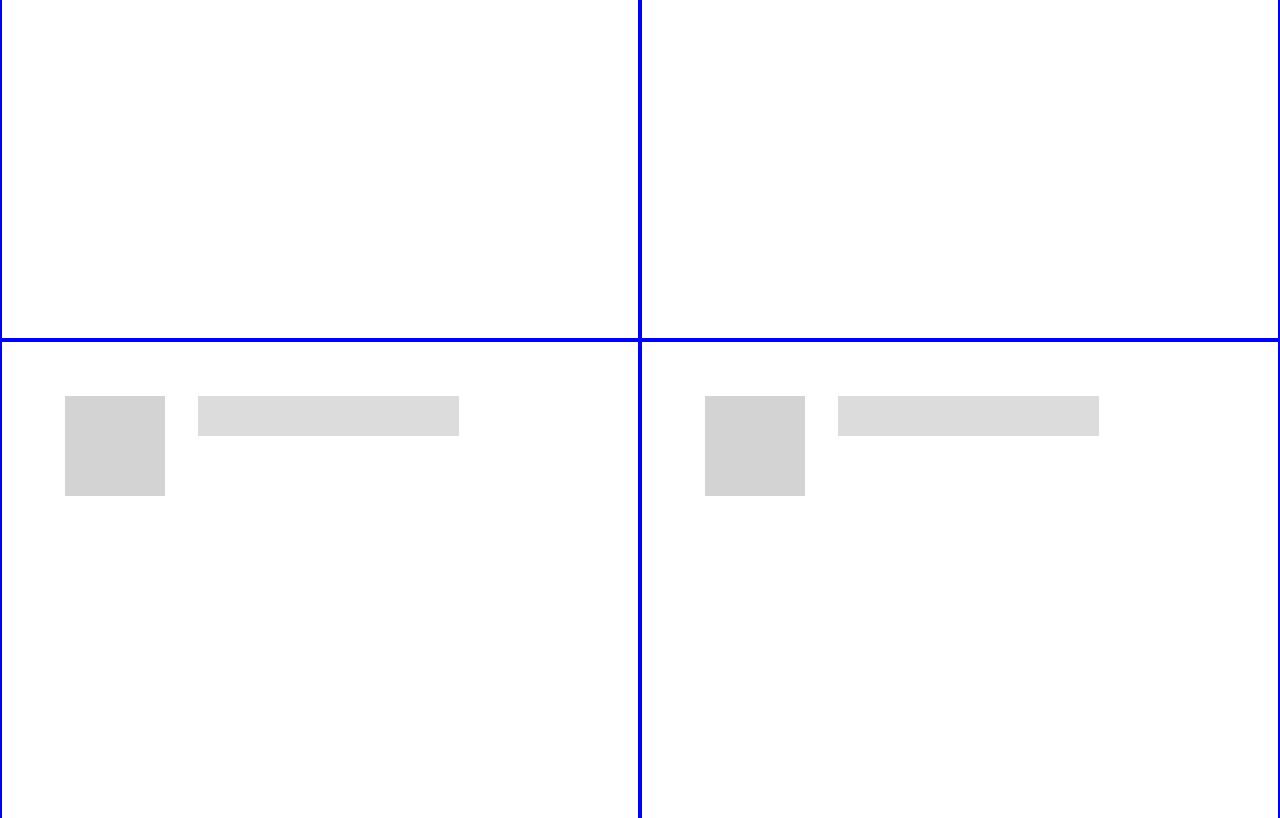
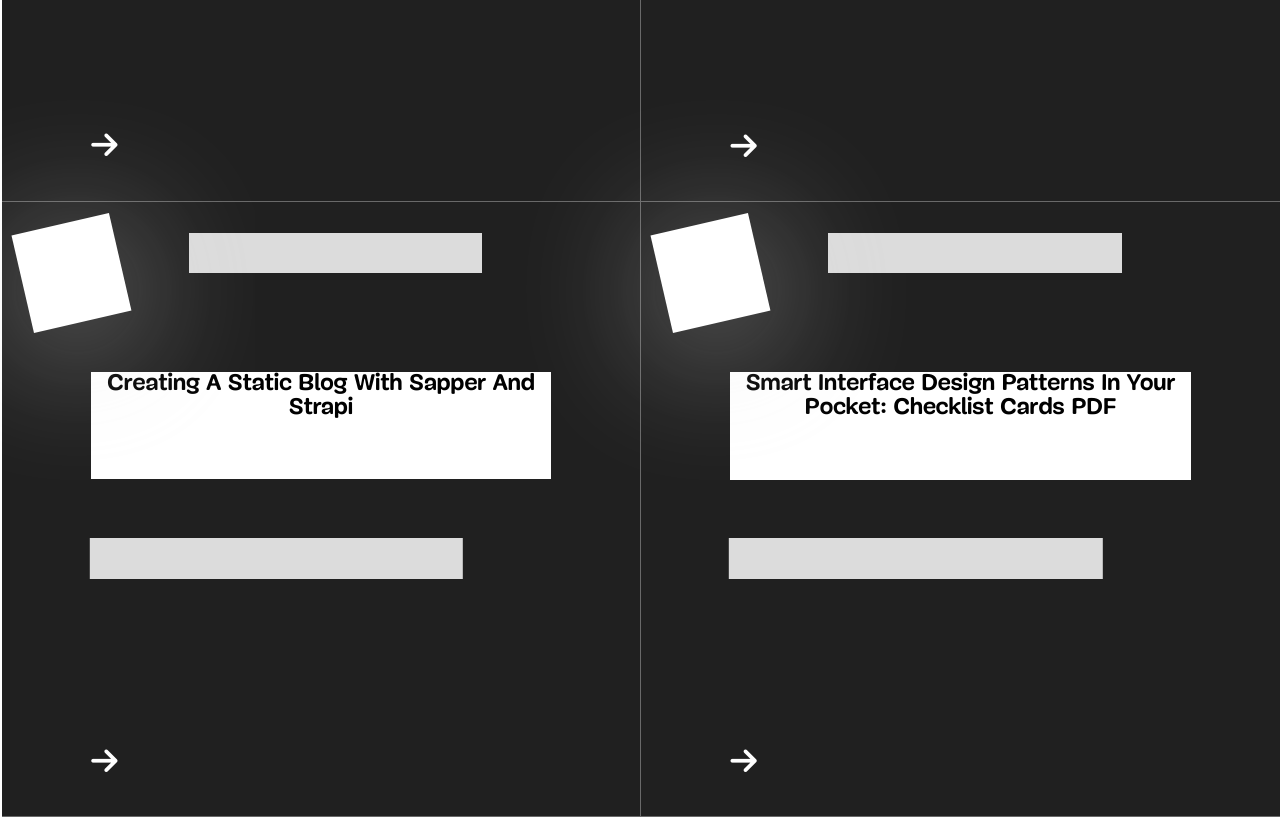
Before and after one commit to Blaise-Shyaka/smashing-magazine, a plain HTML site: page index.html in a window 1280 px wide. Shown: the part 780-1598 px from the top of the page. Drawn offline with Linux system fonts and the light colour scheme.

Commit message:
style article-latest cards
box-animate class

style article-latest cards using grid

```diff
--- a/index.html
+++ b/index.html
@@ -5,6 +5,8 @@
     <meta name="viewport" content="width=device-width, initial-scale=1.0" />
     <title>Smashing Magazine</title>
     <link rel="stylesheet" href="./style.css" />
+    <link rel="stylesheet" href="./assets/styles/fonts/font.css" />
+    <script               src="https://kit.fontawesome.com/e53eea7683.js" crossorigin="anonymous"></script>
   </head>
   <body class="container">
     <!--Navigation bar-->
@@ -33,40 +35,67 @@
           <div class="switch-colors"></div>
         </div>
         <article id="card1" class="article-latest">
+            <div class="card-wrapper grid">
                 <div class="card-top">
-            <div class="author-img"></div>
+                <div class="author-img box-animate"></div>
                 <div class="author-name"></div>
                 </div>
-          <div class="heading"><span></span></div>
+                <div class="heading center">How To Create A Porsche 911 With Sketch (Part 3)<span></span></div>
                 <div class="hash-tags"></div>
-          <div class="card-arrow"></div>
+                <div class="card-arrow">
+                  <div>
+                    <i class="fas fa-arrow-right"></i>
+                  </div>
+                </div>
+          </div>
         </article>
         <article id="card2" class="article-latest">
+          <div class="card-wrapper grid">
               <div class="card-top">
-            <div class="author-img"></div>
+              <div class="author-img box-animate"></div>
               <div class="author-name"></div>
               </div>
-          <div class="heading"><span></span></div>
+              <div class="heading center">A Practical Guide To Product Tours In React Apps
+                <span></span></div>
               <div class="hash-tags"></div>
-          <div class="card-arrow"></div>
+              <div class="card-arrow">
+                <div>
+                  <i class="fas fa-arrow-right"></i>
+                </div>
+              </div>
+        </div>
       </article>
       <article id="card3" class="article-latest">
+        <div class="card-wrapper grid">
             <div class="card-top">
-            <div class="author-img"></div>
+            <div class="author-img box-animate"></div>
             <div class="author-name"></div>
             </div>
-          <div class="heading"><span></span></div>
+            <div class="heading center">Creating A Static Blog With Sapper And Strapi
+              <span></span></div>
             <div class="hash-tags"></div>
-          <div class="card-arrow"></div>
+            <div class="card-arrow">
+              <div>
+                <i class="fas fa-arrow-right"></i>
+              </div>
+            </div>
+      </div>
     </article>
     <article id="card4" class="article-latest">
+      <div class="card-wrapper grid">
           <div class="card-top">
-            <div class="author-img"></div>
+          <div class="author-img box-animate"></div>
           <div class="author-name"></div>
           </div>
-          <div class="heading"><span></span></div>
+          <div class="heading center">Smart Interface Design Patterns In Your Pocket: Checklist Cards PDF
+            <span></span></div>
           <div class="hash-tags"></div>
-          <div class="card-arrow"></div>
+          <div class="card-arrow">
+            <div>
+              <i class="fas fa-arrow-right"></i>
+            </div>
+          </div>
+    </div>
   </article>
       </div>
       <div class="cards">
--- a/style.css
+++ b/style.css
@@ -30,6 +30,8 @@ html {
 
 body {
   font-family: "Elena", sans-serif;
+  background-color: var(--zero);
+  margin-left: 2px;
 }
 
 /* default */
@@ -51,6 +53,15 @@ a {
 
 .center {
   margin: 0 auto;
+}
+.box-animate {
+  transform: rotateZ(-13deg);
+  transform-origin: 0 100px;
+  box-shadow: 0.1rem 1rem 8em .1em rgba(225, 225, 225, .6)
+}
+.box-animate:hover {
+  transform: rotate(0);
+  box-shadow: 0.1rem 1rem 8em .1em rgba(225, 225, 225, 0.2);
 }
 
 /*
@@ -104,10 +115,10 @@ nav {
 /* latest-articles */
 
 .latest-articles {
-  grid-template-rows: repeat(10, 1fr);
+  grid-template-rows: repeat(13, 1fr);
   grid-template-columns: repeat(2, 1fr);
-  background-color: var(--zero);
-  height: 250vh;
+
+  height: 200vh;
 }
 
 .latest-articles-top {
@@ -119,7 +130,7 @@ nav {
 .section-title {
   width: 43.594vw;
   height: 8.594vw;
-  background-color: var(--five);
+  background-color: var(--twelve);
   position: absolute;
   top: 50%;
   left: 50%;
@@ -135,31 +146,88 @@ nav {
       30% 50%,
       0 50%
     );
+
 }
+.article-latest{
+  /*grid-row: 4 / 10;
+/*    padding: 3rem 3.5rem;*/
+    /* border: 0.01px solid blue; */
+    background-color: var(--thirteen);
+    border-bottom: 0.4px solid var(--ten);
 
-.article-latest{
-    padding: 3rem 3.5rem;
-    border: 2px solid blue;
+}
+.card-wrapper{
+  margin: 5% auto;
+  width: 90%;
+  height: 90%;
+  /* border: 0.5px solid tomato; */
+  grid-auto-rows: 2fr 3fr 1fr 3fr;
+  grid-template-areas:
+    "ctop"
+    "ctop"
+    "heading"
+    "heading"
+    "heading"
+    "hashtags"
+    "arrow"
+    "arrow"
+    "arrow";
+}
+.card-top {
+  grid-area: ctop;
+}
+.heading {
+  grid-area: heading;
+  background-color: var(--zero);
+  font-family: 'MijaW03';
+  font-weight: bold;
+  font-size: 1.3rem;
+  width: 80%;
+  height: 65%;
+  text-align: center;
+}
+.hash-tags {
+  grid-area: hashtags;
+  background-color: var(--three);
+  width: 65%;
+  height: 50%;
+  transform: translateX(3.1rem);
+
+}
+.card-arrow {
+  grid-area: arrow;
+  position: relative;
+
+}
+.card-arrow div {
+  position: absolute;
+  top: 75%;
+  left:10%;
+  font-size: 30px;
+  color: white;
 }
 
 #card1 {
   grid-column: 1 / 1;
-  grid-row: 2 / 6;
+  grid-row: 3 / 8;
+  border-right: 0.4px solid var(--ten);
+
 }
 
 #card2 {
   grid-column: 2 / 2;
-  grid-row: 2 / 6;
+  grid-row: 3 / 8;
 }
 
 #card3 {
   grid-column: 1 / 1;
-  grid-row: 6 / 10;
+  grid-row: 8 / 13;
+  border-right: 0.4px solid var(--ten);
 }
 
 #card4 {
   grid-column: 2 / 2;
-  grid-row: 6 / 10;
+  grid-row: 8 / 13;
 }
 
 .card-top{
@@ -172,7 +240,7 @@ nav {
 .author-img {
     width: 100px;
     height: 100px;
-    background-color: var(--four);
+    background-color: var(--zero);
 }
 
 .author-name{
```
Lines whose indentation alone changed are shown as unchanged.
